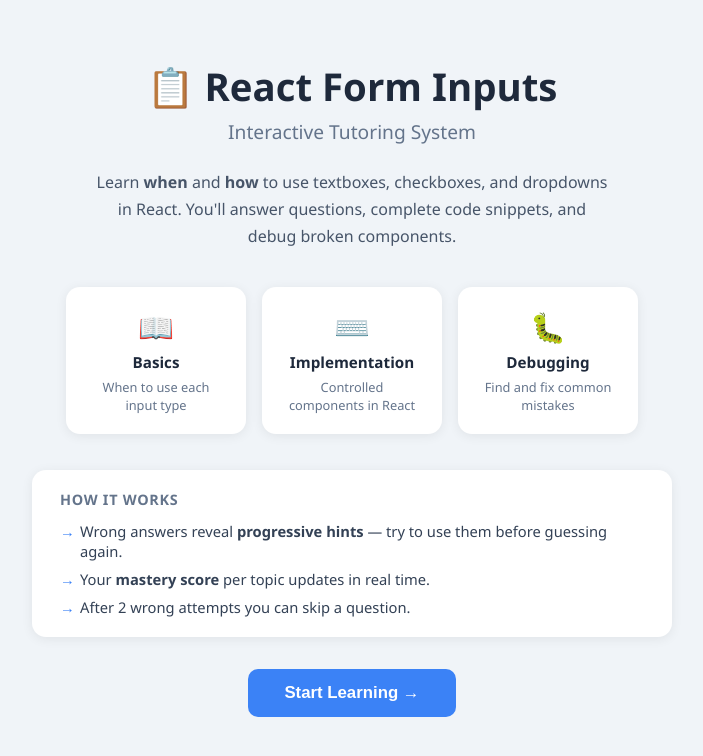
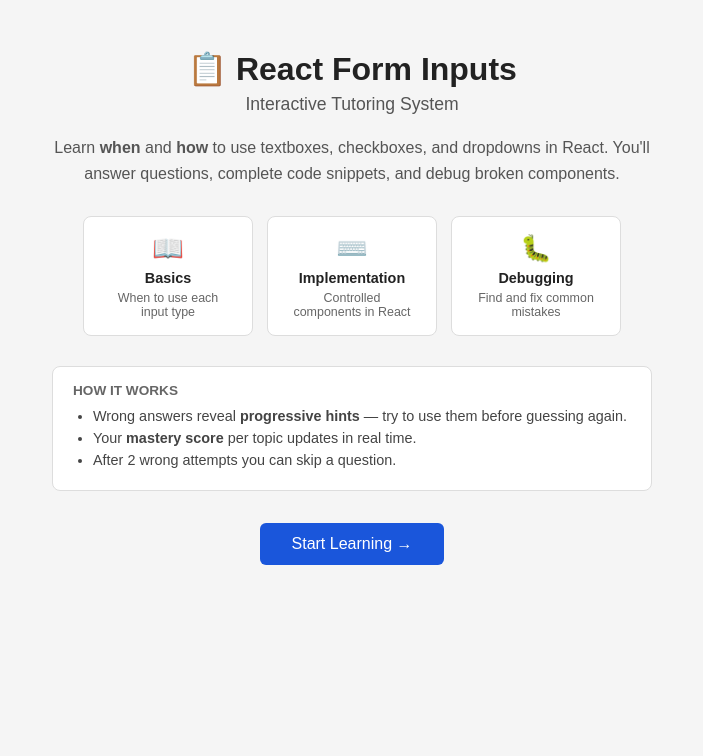
Before and after one commit to evanwalz/ITS_Prototype, a React (Vite) app: page / in a window 1280 px wide. Shown: the top 756 px of the page, without its empty margins (288-991 px from the left). Built offline with nearby package versions, Linux system fonts and the light colour scheme.

Commit message:
fixed some css

```diff
--- a/src/App.css
+++ b/src/App.css
@@ -1,423 +1,365 @@
-/* ── Reset & Base ─────────────────────────────────────────────────── */
-*, *::before, *::after { box-sizing: border-box; margin: 0; padding: 0; }
+* {
+  box-sizing: border-box;
+  margin: 0;
+  padding: 0;
+}
 
 body {
-  font-family: 'Segoe UI', system-ui, sans-serif;
-  background: #f0f4f8;
-  color: #1a202c;
-  min-height: 100vh;
+  font-family: Arial, sans-serif;
+  background: #f5f5f5;
+  color: #222;
 }
 
-/* ── App Shell ────────────────────────────────────────────────────── */
 .app {
   display: flex;
   min-height: 100vh;
 }
 
-/* ── Sidebar ──────────────────────────────────────────────────────── */
+/* Sidebar */
 .sidebar {
-  width: 260px;
-  background: #1e293b;
-  color: #e2e8f0;
-  padding: 24px 20px;
-  display: flex;
-  flex-direction: column;
-  gap: 24px;
+  width: 240px;
+  background: #2c3e50;
+  color: white;
+  padding: 20px;
   flex-shrink: 0;
 }
 
 .sidebar-title {
-  font-size: 1.1rem;
-  font-weight: 700;
-  letter-spacing: 0.03em;
-  color: #93c5fd;
-  text-transform: uppercase;
+  font-size: 1rem;
+  font-weight: bold;
+  margin-bottom: 20px;
+  color: #7fb3d3;
 }
 
 .sidebar-note {
-  font-size: 0.78rem;
-  color: #94a3b8;
-  line-height: 1.6;
+  font-size: 0.8rem;
+  color: #aaa;
+  margin-top: 12px;
 }
 
-/* ── Mastery Panel ────────────────────────────────────────────────── */
+/* Mastery bars */
 .mastery-panel h3 {
   font-size: 0.85rem;
+  color: #aaa;
+  margin-bottom: 12px;
   text-transform: uppercase;
-  letter-spacing: 0.06em;
-  color: #94a3b8;
-  margin-bottom: 14px;
 }
 
 .mastery-row {
   display: flex;
   align-items: center;
   gap: 8px;
-  margin-bottom: 12px;
+  margin-bottom: 10px;
 }
 
 .mastery-label {
-  font-size: 0.82rem;
-  width: 100px;
-  flex-shrink: 0;
+  font-size: 0.8rem;
+  width: 95px;
 }
 
 .mastery-track {
   flex: 1;
   height: 8px;
-  background: #334155;
-  border-radius: 99px;
+  background: #4a5568;
+  border-radius: 4px;
   overflow: hidden;
 }
 
 .mastery-fill {
   height: 100%;
-  background: #60a5fa;
-  border-radius: 99px;
-  transition: width 0.4s ease;
+  background: #5b9bd5;
+  border-radius: 4px;
+  transition: width 0.3s;
 }
 
 .mastery-pct {
-  font-size: 0.78rem;
-  width: 30px;
+  font-size: 0.75rem;
+  width: 28px;
   text-align: right;
-  color: #94a3b8;
+  color: #aaa;
 }
 
-/* ── Main Content ─────────────────────────────────────────────────── */
+/* Main content */
 .main-content {
   flex: 1;
+  padding: 30px;
   display: flex;
-  align-items: flex-start;
   justify-content: center;
-  padding: 40px 24px;
 }
 
-/* ── Question Card ────────────────────────────────────────────────── */
+/* Question card */
 .question-card {
   background: white;
-  border-radius: 16px;
-  padding: 32px;
-  max-width: 700px;
+  border-radius: 8px;
+  padding: 24px;
+  max-width: 680px;
   width: 100%;
-  box-shadow: 0 4px 24px rgba(0,0,0,0.08);
+  border: 1px solid #ddd;
 }
 
 .question-meta {
   display: flex;
   align-items: center;
-  gap: 12px;
-  margin-bottom: 20px;
+  gap: 10px;
+  margin-bottom: 16px;
   flex-wrap: wrap;
 }
 
 .tag {
+  background: #e8f0fe;
+  color: #1a56db;
   font-size: 0.75rem;
-  font-weight: 600;
-  text-transform: uppercase;
-  letter-spacing: 0.06em;
-  background: #dbeafe;
-  color: #1d4ed8;
-  padding: 3px 10px;
-  border-radius: 99px;
+  padding: 2px 8px;
+  border-radius: 4px;
+  font-weight: bold;
 }
 
 .difficulty {
   display: flex;
-  gap: 4px;
+  gap: 3px;
 }
 
 .dot {
   width: 8px;
   height: 8px;
   border-radius: 50%;
-  background: #e2e8f0;
+  background: #ddd;
   display: inline-block;
 }
 
-.dot-filled { background: #f59e0b; }
+.dot-filled {
+  background: #f0a500;
+}
 
 .progress-text {
   font-size: 0.8rem;
-  color: #64748b;
+  color: #666;
   margin-left: auto;
 }
 
 .question-text {
-  font-size: 1.1rem;
-  line-height: 1.6;
-  margin-bottom: 20px;
-  color: #1e293b;
+  font-size: 1rem;
+  line-height: 1.5;
+  margin-bottom: 16px;
 }
 
-/* ── Code Block ───────────────────────────────────────────────────── */
+/* Code block */
 .code-block {
-  background: #0f172a;
-  color: #e2e8f0;
-  border-radius: 10px;
-  padding: 20px;
-  font-family: 'Fira Code', 'Courier New', monospace;
-  font-size: 0.88rem;
-  line-height: 1.7;
+  background: #1e1e1e;
+  color: #dcdcdc;
+  padding: 16px;
+  border-radius: 6px;
+  font-family: 'Courier New', monospace;
+  font-size: 0.85rem;
+  line-height: 1.6;
   overflow-x: auto;
-  margin-bottom: 24px;
+  margin-bottom: 20px;
   white-space: pre;
 }
 
-/* ── Options ──────────────────────────────────────────────────────── */
+/* Options */
 .options {
   display: flex;
   flex-direction: column;
-  gap: 10px;
-  margin-bottom: 20px;
+  gap: 8px;
+  margin-bottom: 16px;
 }
 
 .option-btn {
   text-align: left;
-  padding: 12px 16px;
-  border-radius: 10px;
-  border: 2px solid #e2e8f0;
+  padding: 10px 14px;
+  border: 2px solid #ddd;
+  border-radius: 6px;
   background: white;
   cursor: pointer;
-  font-size: 0.95rem;
-  color: #1e293b;
-  transition: border-color 0.15s, background 0.15s;
+  font-size: 0.9rem;
 }
 
-.option-btn:hover:not(:disabled) {
-  border-color: #93c5fd;
-  background: #eff6ff;
+.option-btn:hover {
+  border-color: #5b9bd5;
+  background: #f0f7ff;
 }
 
 .option-btn.selected {
-  border-color: #3b82f6;
-  background: #eff6ff;
-  font-weight: 500;
+  border-color: #1a56db;
+  background: #e8f0fe;
 }
 
 .option-btn.correct {
-  border-color: #22c55e;
-  background: #f0fdf4;
-  color: #166534;
-  font-weight: 600;
+  border-color: #27ae60;
+  background: #eafaf1;
+  color: #1a6636;
 }
 
 .option-btn.wrong {
-  border-color: #ef4444;
-  background: #fef2f2;
-  color: #991b1b;
+  border-color: #e74c3c;
+  background: #fdf0ef;
+  color: #a93226;
 }
 
-/* ── Hints ────────────────────────────────────────────────────────── */
+/* Hints */
 .hints {
-  margin-bottom: 16px;
+  margin-bottom: 14px;
   display: flex;
   flex-direction: column;
-  gap: 8px;
+  gap: 6px;
 }
 
 .hint {
-  background: #fffbeb;
-  border: 1px solid #fde68a;
-  border-radius: 8px;
-  padding: 10px 14px;
-  font-size: 0.9rem;
-  color: #78350f;
+  background: #fef9e7;
+  border: 1px solid #f9ca24;
+  border-radius: 6px;
+  padding: 8px 12px;
+  font-size: 0.88rem;
+  color: #7d6608;
 }
 
-/* ── Feedback ─────────────────────────────────────────────────────── */
+/* Feedback */
 .feedback {
-  border-radius: 10px;
-  padding: 16px;
-  margin-bottom: 16px;
-  font-size: 0.92rem;
-  line-height: 1.6;
+  padding: 14px;
+  border-radius: 6px;
+  margin-bottom: 14px;
+  font-size: 0.9rem;
+  line-height: 1.5;
 }
 
 .correct-feedback {
-  background: #f0fdf4;
-  border: 1px solid #86efac;
-  color: #14532d;
+  background: #eafaf1;
+  border: 1px solid #82e0aa;
+  color: #1a6636;
 }
 
 .wrong-feedback {
-  background: #fef2f2;
-  border: 1px solid #fca5a5;
-  color: #7f1d1d;
+  background: #fdf0ef;
+  border: 1px solid #f1948a;
+  color: #a93226;
 }
 
 .attempt-note {
   margin-top: 6px;
-  font-size: 0.82rem;
-  color: #166534;
+  font-size: 0.8rem;
 }
 
-.feedback p + p { margin-top: 6px; }
-
-/* ── Buttons ──────────────────────────────────────────────────────── */
+/* Buttons */
 .btn-primary {
-  background: #3b82f6;
+  background: #1a56db;
   color: white;
   border: none;
-  border-radius: 10px;
-  padding: 11px 24px;
-  font-size: 0.95rem;
-  font-weight: 600;
+  border-radius: 6px;
+  padding: 10px 20px;
+  font-size: 0.9rem;
   cursor: pointer;
-  transition: background 0.15s;
+  margin-top: 8px;
 }
 
-.btn-primary:hover:not(:disabled) { background: #2563eb; }
-.btn-primary:disabled { background: #bfdbfe; cursor: not-allowed; }
+.btn-primary:hover { background: #1440a8; }
+.btn-primary:disabled { background: #a0b4e8; cursor: not-allowed; }
 
 .btn-secondary {
-  background: #f1f5f9;
-  color: #1e293b;
-  border: 2px solid #cbd5e1;
-  border-radius: 10px;
-  padding: 10px 20px;
-  font-size: 0.93rem;
-  font-weight: 600;
+  background: #eee;
+  color: #222;
+  border: 1px solid #ccc;
+  border-radius: 6px;
+  padding: 9px 18px;
+  font-size: 0.9rem;
   cursor: pointer;
-  transition: background 0.15s;
+  margin-top: 8px;
 }
 
-.btn-secondary:hover { background: #e2e8f0; }
+.btn-secondary:hover { background: #ddd; }
 
 .btn-skip {
   background: transparent;
-  color: #64748b;
-  border: 1px solid #cbd5e1;
-  border-radius: 10px;
-  padding: 10px 16px;
-  font-size: 0.88rem;
+  color: #888;
+  border: 1px solid #ccc;
+  border-radius: 6px;
+  padding: 9px 14px;
+  font-size: 0.85rem;
   cursor: pointer;
+  margin-top: 8px;
 }
 
-.btn-skip:hover { color: #1e293b; border-color: #94a3b8; }
+.btn-large {
+  padding: 12px 32px;
+  font-size: 1rem;
+}
 
-.btn-large { padding: 14px 36px; font-size: 1.05rem; }
-
-/* ── Intro Screen ─────────────────────────────────────────────────── */
+/* Intro / Complete screens */
 .intro-screen, .complete-screen {
-  max-width: 680px;
-  margin: 60px auto;
+  max-width: 640px;
+  margin: 50px auto;
   padding: 0 20px;
   text-align: center;
 }
 
-.intro-screen h1 {
-  font-size: 2.4rem;
-  color: #1e293b;
-  margin-bottom: 6px;
-}
-
-.intro-screen h2 {
-  font-size: 1.2rem;
-  color: #64748b;
-  font-weight: 400;
-  margin-bottom: 24px;
-}
+.intro-screen h1 { font-size: 2rem; margin-bottom: 6px; }
+.intro-screen h2 { font-size: 1.1rem; color: #555; font-weight: normal; margin-bottom: 20px; }
 
 .intro-desc {
-  font-size: 1rem;
-  line-height: 1.7;
-  color: #475569;
-  margin-bottom: 36px;
-  max-width: 520px;
-  margin-left: auto;
-  margin-right: auto;
+  color: #555;
+  line-height: 1.6;
+  margin-bottom: 30px;
 }
 
 .intro-modules {
   display: flex;
-  gap: 16px;
+  gap: 14px;
   justify-content: center;
-  margin-bottom: 36px;
+  margin-bottom: 30px;
   flex-wrap: wrap;
 }
 
 .module-card {
   background: white;
-  border-radius: 14px;
-  padding: 20px 24px;
-  width: 180px;
-  box-shadow: 0 2px 12px rgba(0,0,0,0.07);
-  display: flex;
-  flex-direction: column;
-  gap: 6px;
+  border: 1px solid #ddd;
+  border-radius: 8px;
+  padding: 16px 20px;
+  width: 170px;
+  text-align: center;
 }
 
-.module-card .module-icon { font-size: 1.8rem; }
-.module-card strong { font-size: 0.95rem; color: #1e293b; }
-.module-card p { font-size: 0.8rem; color: #64748b; }
+.module-card .module-icon { font-size: 1.6rem; display: block; margin-bottom: 6px; }
+.module-card strong { font-size: 0.9rem; }
+.module-card p { font-size: 0.78rem; color: #666; margin-top: 4px; }
 
 .intro-tips {
   background: white;
-  border-radius: 14px;
-  padding: 20px 28px;
+  border: 1px solid #ddd;
+  border-radius: 8px;
+  padding: 16px 20px;
   text-align: left;
-  margin-bottom: 32px;
-  box-shadow: 0 2px 12px rgba(0,0,0,0.07);
+  margin-bottom: 24px;
 }
 
-.intro-tips h3 {
-  font-size: 0.9rem;
-  text-transform: uppercase;
-  letter-spacing: 0.05em;
-  color: #64748b;
-  margin-bottom: 12px;
-}
+.intro-tips h3 { font-size: 0.85rem; color: #666; margin-bottom: 10px; text-transform: uppercase; }
+.intro-tips ul { list-style: disc; padding-left: 20px; }
+.intro-tips li { font-size: 0.9rem; color: #444; margin-bottom: 6px; }
 
-.intro-tips ul {
-  list-style: none;
-  display: flex;
-  flex-direction: column;
-  gap: 8px;
-}
-
-.intro-tips li {
-  font-size: 0.92rem;
-  color: #334155;
-  padding-left: 20px;
-  position: relative;
-}
-
-.intro-tips li::before {
-  content: '→';
-  position: absolute;
-  left: 0;
-  color: #3b82f6;
-}
-
-/* ── Complete Screen ──────────────────────────────────────────────── */
-.complete-screen h1 { font-size: 2rem; margin-bottom: 8px; }
-.grade { font-size: 1.4rem; margin-bottom: 6px; }
-.overall-score { font-size: 1rem; color: #475569; margin-bottom: 28px; }
+.complete-screen h1 { font-size: 1.8rem; margin-bottom: 8px; }
+.grade { font-size: 1.3rem; margin-bottom: 6px; }
+.overall-score { font-size: 0.95rem; color: #555; margin-bottom: 24px; }
 
 .complete-screen .mastery-panel {
   background: white;
-  border-radius: 14px;
-  padding: 20px 24px;
-  margin-bottom: 24px;
-  box-shadow: 0 2px 12px rgba(0,0,0,0.07);
+  border: 1px solid #ddd;
+  border-radius: 8px;
+  padding: 16px 20px;
+  margin-bottom: 20px;
+  text-align: left;
 }
 
-.complete-screen .mastery-label { color: #1e293b; }
-.complete-screen .mastery-track { background: #e2e8f0; }
-.complete-screen .mastery-pct { color: #64748b; }
-.complete-screen .mastery-panel h3 { color: #64748b; }
+.complete-screen .mastery-label { color: #222; }
+.complete-screen .mastery-track { background: #ddd; }
+.complete-screen .mastery-pct { color: #666; }
+.complete-screen .mastery-panel h3 { color: #666; }
 
 .complete-tips {
-  background: #fffbeb;
-  border: 1px solid #fde68a;
-  border-radius: 12px;
-  padding: 16px 20px;
+  background: #fef9e7;
+  border: 1px solid #f9ca24;
+  border-radius: 8px;
+  padding: 14px 18px;
   text-align: left;
-  margin-bottom: 28px;
-  display: flex;
-  flex-direction: column;
-  gap: 8px;
+  margin-bottom: 24px;
 }
 
-.complete-tips p { font-size: 0.9rem; color: #78350f; }
+.complete-tips p { font-size: 0.88rem; color: #7d6608; margin-bottom: 6px; }
```
